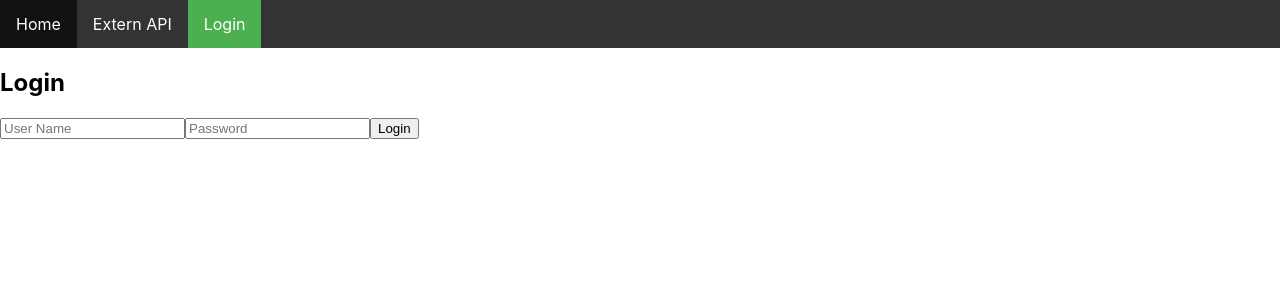
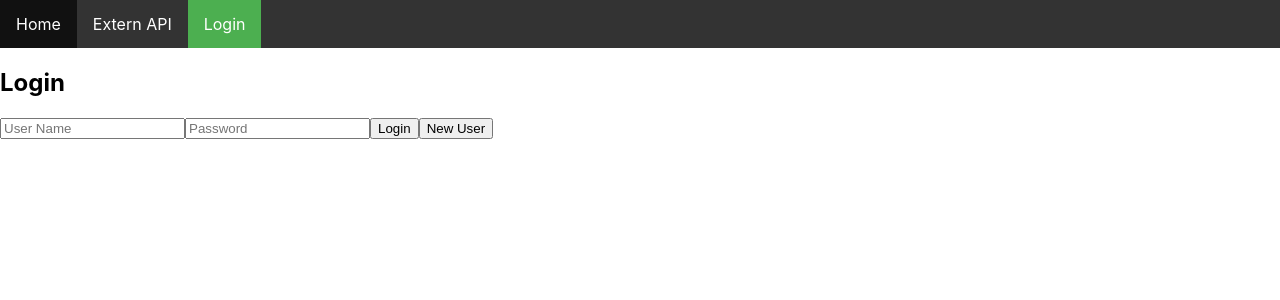
Before and after one commit to SebastianBentley/3SemProjectFrontend, a React (Create React App) app: page /login in a window 1280 px wide. Shown: the top 300 px of the page. Built offline with nearby package versions, Linux system fonts and the light colour scheme.

Commit message:
register user

```diff
--- a/src/App.js
+++ b/src/App.js
@@ -73,7 +73,7 @@ function Home() {
                 <li>User and Admin use different endpoints for login</li>
                 <li><b>Extern API</b> use five different extern REST API endpoints through backend.</li>
                 <li>Make sure to have backend running locally or delpoyet, and adjust link(s) in <b>settings.js</b></li>
-                <li>Link to backend startcode: <a href="https://github.com/sslhansen/3semCA3backend">Backend Startcode</a> </li>
+                <li>Link to backend startcode: <a href="https://github.com/SebastianBentley/3SemProject">Backend Startcode</a> </li>
             </ul>
         </div>
     )
--- a/src/apiFacade.js
+++ b/src/apiFacade.js
@@ -33,6 +33,17 @@ function apiFacade() { /* Insert utility-methods from a latter step (d) here (RE
             setToken(res.token)
         })
     }
+
+    const registerUser = (user, password) => {
+        const options = makeOptions("POST", true, {
+            username: user,
+            password: password
+        });
+        return fetch(URL + "/api/login/createUser", options).then(handleHttpErrors).then(res => {
+            setToken(res.token)
+        })
+    }
+
     const fetchData = () => {
         const options = makeOptions("GET", true); // True add's the token
         var base64Url = getToken().split('.')[1];
@@ -77,6 +88,7 @@ function apiFacade() { /* Insert utility-methods from a latter step (d) here (RE
         getToken,
         loggedIn,
         login,
+        registerUser,
         logout,
         fetchData,
         fetchExternData
--- a/src/login.js
+++ b/src/login.js
@@ -23,12 +23,24 @@ function DoLogin({ loggedIn, setLoggedIn, goHome }) {
         goHome();
     }
 
+    const registerUser = (user, pass) => {
+        loginFacade.registerUser(user, pass).then(res => setLoggedIn(true)).catch(err => {
+            if (err.status) {
+                err.fullError.then(e => setErrorMsg(e.message));
+            }
+        });
+        goHome();
+    }
+
 
     return (
         <div> {
             !loggedIn ? (
-                <div><LogIn login={login} /><p>{errorMsg}</p>
+                <div>
+                    <LogIn login={login} registerUser={registerUser} /><p>{errorMsg}</p>
                 </div>
+
+
             ) : (
                     <div>
                         <LoggedIn />
@@ -39,7 +51,7 @@ function DoLogin({ loggedIn, setLoggedIn, goHome }) {
     )
 }
 
-function LogIn({ login }) {
+function LogIn({ login, registerUser }) {
     const init = {
         username: "",
         password: ""
@@ -50,6 +62,13 @@ function LogIn({ login }) {
         evt.preventDefault();
         login(loginCredentials.username, loginCredentials.password);
     }
+
+    const performRegister = (evt) => {
+        evt.preventDefault();
+        registerUser(loginCredentials.username, loginCredentials.password);
+    }
+
+
     const onChange = (evt) => {
         setLoginCredentials({
             ...loginCredentials,
@@ -64,6 +83,7 @@ function LogIn({ login }) {
                 <input placeholder="User Name" id="username" />
                 <input placeholder="Password" id="password" />
                 <button onClick={performLogin}>Login</button>
+                <button onClick={performRegister}>New User</button>
             </form>
         </div>
     )
--- a/src/settings.js
+++ b/src/settings.js
@@ -1,3 +1,3 @@
-const URL = "https://svendbentsballonshow.dk/tomcat/ca3backend";
+const URL = "https://sebsen.dk/tomcat/3SPBackend";
 
 export default URL;
```
